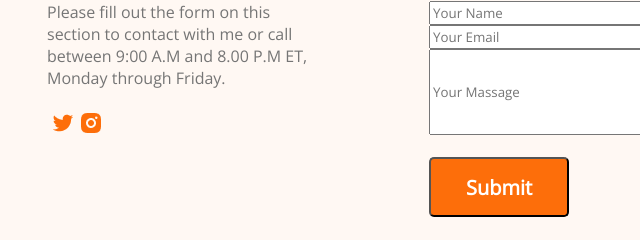
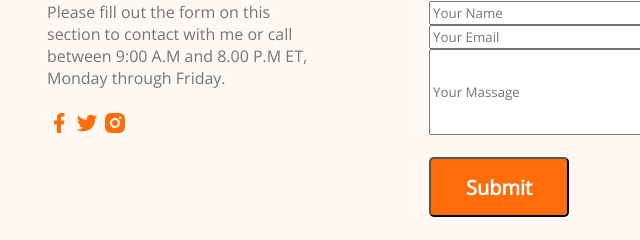
Before and after one commit to ShamimAMK/SamplePortfolio, a plain HTML site: page index.html in a window 1280 px wide. Shown: the part 3302-3542 px from the top of the page, 198-838 px from the left. Drawn offline with nearby package versions, Linux system fonts and the light colour scheme; files whose address does not match are found by name.

Commit message:
Update index.html

```diff
--- a/index.html
+++ b/index.html
@@ -221,7 +221,7 @@
                 <br>
                 <p class="text1">Please fill out the form on this section to contact with me or call between 9:00 A.M and 8.00 P.M ET, Monday through Friday.</p>
                 <br>
-                    <img src=".Image/facebook.png" alt=""
+                    <img src="./Image/facebook.png" alt=""
                     sizes="20px 20px">
                     <img src="./Image/twitter.png" alt=""
                     sizes="20px 20px">
```
